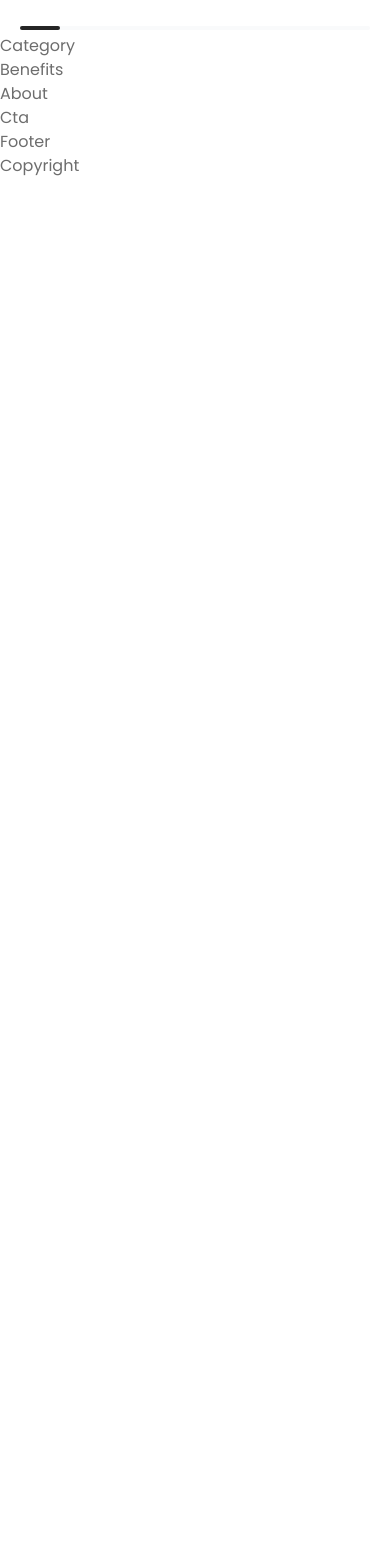
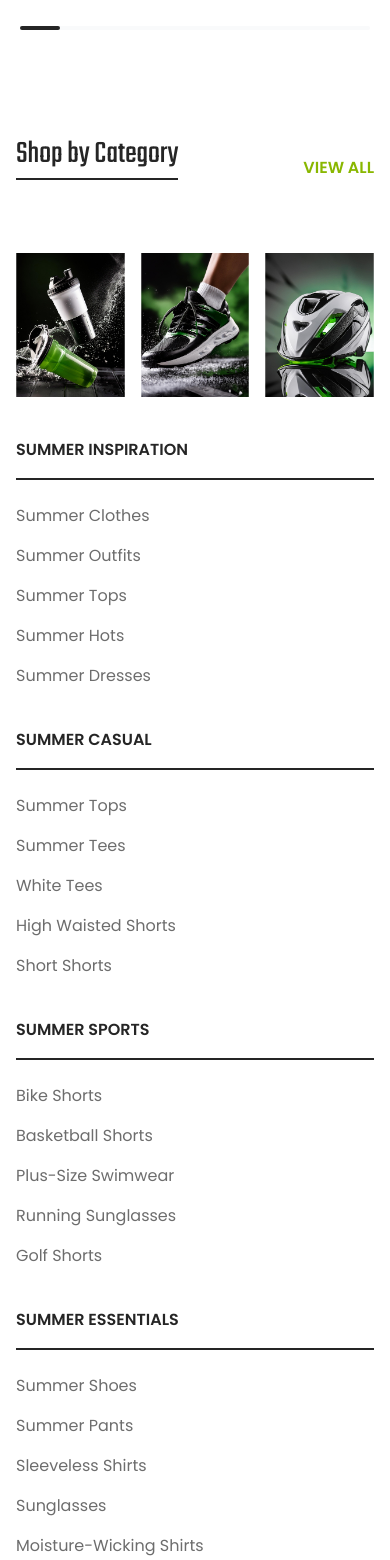
Before and after one commit to Oscedu15/venoma, a Next.js app: page / in a window 390 px wide. Shown: the part 1920-3480 px from the top of the page. Built offline with nearby package versions, Linux system fonts and the light colour scheme.

Commit message:
feat:category-complete

```diff
--- a/components/Category.jsx
+++ b/components/Category.jsx
@@ -1,9 +1,195 @@
-import React from 'react'
+import Image from "next/image";
+import Link from "next/link";
 
 const Category = () => {
   return (
-    <div>Category</div>
-  )
-}
+    <section className="mt-24">
+      <div className="container mx-auto">
+        <div className="flex justify-between items-end mb-[72px]">
+          <h4 className="h4 w-max border-b-2">Shop by Category</h4>
+          <Link
+            href={"#"}
+            className="link-primary text-accent2
+          hover:text-primary"
+          >
+            View All
+          </Link>
+        </div>
+        {/* img grid */}
+        <div className="grid grid-cols-3 gap-4 xl:gap-10 mb-10">
+          {/* img 1 */}
+          <div
+            className="relative w-full h-[146px]
+          sm:h-[416px] xl:h-[496px]"
+          >
+            <Image
+              src="/assets/img/category/1.jpg"
+              fill
+              quality={100}
+              alt="grid-1"
+              className="object-contain"
+            />
+          </div>
+          {/* img 2 */}
+          <div
+            className="relative w-full h-[146px]
+          sm:h-[416px] xl:h-[496px]"
+          >
+            <Image
+              src="/assets/img/category/2.jpg"
+              fill
+              quality={100}
+              alt="grid-2"
+              className="object-contain"
+            />
+          </div>
+          {/* img 3 */}
+          <div
+            className="relative w-full h-[146px]
+          sm:h-[416px] xl:h-[496px]"
+          >
+            <Image
+              src="/assets/img/category/3.jpg"
+              fill
+              quality={100}
+              alt="grid-3"
+              className="object-contain"
+            />
+          </div>
+        </div>
+        {/* category links */}
+        <div
+          className="grid grid-cols-1 md:grid-cols-2 xl:grid-cols-4
+        gap-10"
+        >
+          {/* 1 */}
+          <div className="">
+            <h6 className="h6 pb-4 mb-6 border-b-2">Summer Inspiration</h6>
+            <ul className="flex flex-col gap-4">
+              <li>
+                <a className="link-secondary" href="#">
+                  Summer Clothes
+                </a>
+              </li>
+              <li>
+                <a className="link-secondary" href="#">
+                  Summer Outfits
+                </a>
+              </li>
+              <li>
+                <a className="link-secondary" href="#">
+                  Summer Tops
+                </a>
+              </li>
+              <li>
+                <a className="link-secondary" href="#">
+                  Summer Hots
+                </a>
+              </li>
+              <li>
+                <a className="link-secondary" href="#">
+                  Summer Dresses
+                </a>
+              </li>
+            </ul>
+          </div>
+          {/* 2 */}
+          <div className="">
+            <h6 className="h6 pb-4 mb-6 border-b-2">Summer Casual</h6>
+            <ul className="flex flex-col gap-4">
+              <li>
+                <a className="link-secondary" href="#">
+                  Summer Tops
+                </a>
+              </li>
+              <li>
+                <a className="link-secondary" href="#">
+                  Summer Tees
+                </a>
+              </li>
+              <li>
+                <a className="link-secondary" href="#">
+                  White Tees
+                </a>
+              </li>
+              <li>
+                <a className="link-secondary" href="#">
+                  High Waisted Shorts
+                </a>
+              </li>
+              <li>
+                <a className="link-secondary" href="#">
+                  Short Shorts
+                </a>
+              </li>
+            </ul>
+          </div>
+          {/* 3 */}
+          <div className="">
+            <h6 className="h6 pb-4 mb-6 border-b-2">Summer Sports</h6>
+            <ul className="flex flex-col gap-4">
+              <li>
+                <a className="link-secondary" href="#">
+                  Bike Shorts
+                </a>
+              </li>
+              <li>
+                <a className="link-secondary" href="#">
+                  Basketball Shorts
+                </a>
+              </li>
+              <li>
+                <a className="link-secondary" href="#">
+                  Plus-Size Swimwear
+                </a>
+              </li>
+              <li>
+                <a className="link-secondary" href="#">
+                  Running Sunglasses
+                </a>
+              </li>
+              <li>
+                <a className="link-secondary" href="#">
+                  Golf Shorts
+                </a>
+              </li>
+            </ul>
+          </div>
+          {/* 4 */}
+          <div className="">
+            <h6 className="h6 pb-4 mb-6 border-b-2">Summer Essentials</h6>
+            <ul className="flex flex-col gap-4">
+              <li>
+                <a className="link-secondary" href="#">
+                  Summer Shoes
+                </a>
+              </li>
+              <li>
+                <a className="link-secondary" href="#">
+                  Summer Pants
+                </a>
+              </li>
+              <li>
+                <a className="link-secondary" href="#">
+                  Sleeveless Shirts
+                </a>
+              </li>
+              <li>
+                <a className="link-secondary" href="#">
+                  Sunglasses
+                </a>
+              </li>
+              <li>
+                <a className="link-secondary" href="#">
+                  Moisture-Wicking Shirts
+                </a>
+              </li>
+            </ul>
+          </div>
+        </div>
+      </div>
+    </section>
+  );
+};
 
-export default Category
+export default Category;
--- a/components/Slider.jsx
+++ b/components/Slider.jsx
@@ -102,7 +102,9 @@ const Slider = () => {
                   <h6 className="font-semibold text-primary mb-1">{name}</h6>
                   <p>{description}</p>
                 </div>
-                <p className="font-semibold text-accent2">{price}</p>
+                <p className="font-semibold text-accent2">
+                  {price} <span className="text-primary">$</span>
+                </p>
               </div>
             </SwiperSlide>
           );
```
